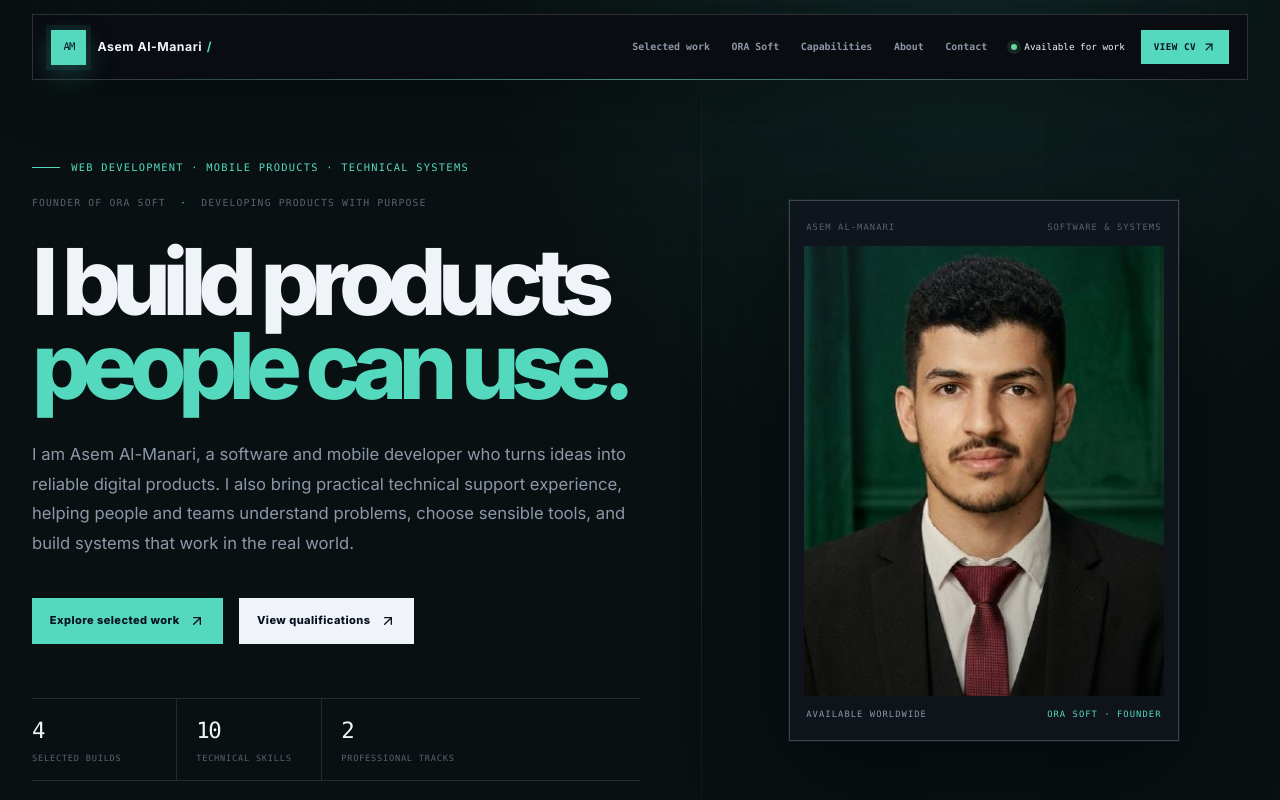
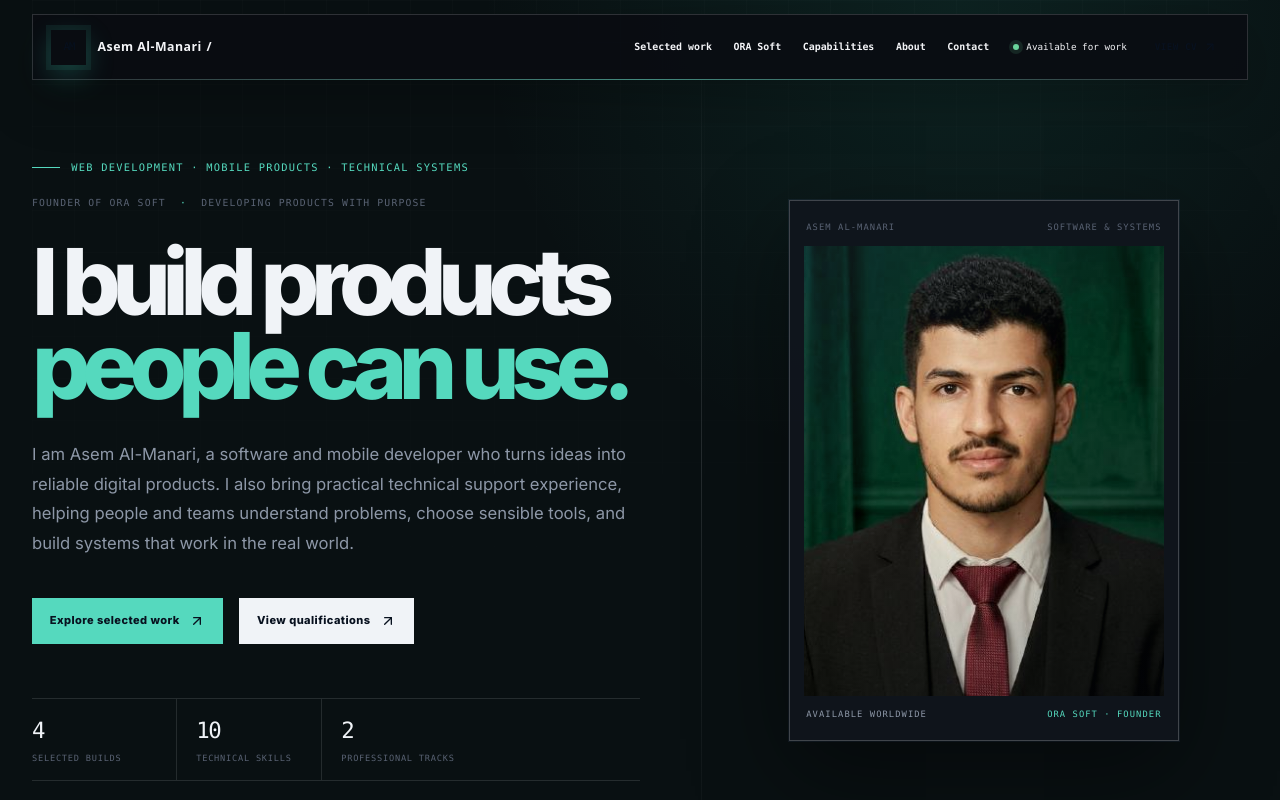
Before and after one commit to bassamdev711/asem-portfolio, a Next.js app: page / in a window 1280 px wide. Shown: the top 800 px of the page. Built offline with nearby package versions, Linux system fonts and the light colour scheme; no server answers.

Commit message:
Unify technical header and footer across pages

```diff
--- a/app/(public)/layout.tsx
+++ b/app/(public)/layout.tsx
@@ -1,17 +1,3 @@
-import { Footer } from "@/components/footer";
-import { Navigation } from "@/components/navigation";
-import { staticProfile, staticSocialLinks } from "@/lib/static-data";
-
-export default function PublicLayout({
-  children,
-}: {
-  children: React.ReactNode;
-}) {
-  return (
-    <div className="relative min-h-screen">
-      <Navigation />
-      <main className="pt-16">{children}</main>
-      <Footer profile={staticProfile} socialLinks={staticSocialLinks} />
-    </div>
-  );
+export default function PublicLayout({ children }: { children: React.ReactNode }) {
+  return <>{children}</>;
 }
--- a/app/layout.tsx
+++ b/app/layout.tsx
@@ -2,6 +2,7 @@
 import { Inter } from "next/font/google";
 import { ThemeProvider } from "@/components/theme-provider";
 import { Toaster } from "sonner";
+import { TechnicalFooter, TechnicalHeader } from "@/components/technical-chrome";
 import "./globals.css";
 
 const inter = Inter({
@@ -41,7 +42,9 @@
           enableSystem
           disableTransitionOnChange
         >
-          {children}
+          <TechnicalHeader />
+          <div id="top">{children}</div>
+          <TechnicalFooter />
           <Toaster richColors position="top-right" />
         </ThemeProvider>
       </body>
--- /dev/null
+++ b/components/technical-chrome.tsx
@@ -0,0 +1,39 @@
+import Link from "next/link";
+import { ArrowUpRight, Mail } from "lucide-react";
+import { staticProfile } from "@/lib/static-data";
+
+const navLinks = [
+  { href: "/#projects", label: "Selected work" },
+  { href: "/#orasoft", label: "ORA Soft" },
+  { href: "/#skills", label: "Capabilities" },
+  { href: "/#about", label: "About" },
+  { href: "/#contact", label: "Contact" },
+];
+
+export function TechnicalHeader() {
+  return (
+    <header className="technical-header">
+      <Link href="/" className="technical-brand" aria-label="Asem Al-Manari home">
+        <span className="technical-brand-mark">AM</span>
+        <span>Asem Al-Manari<span className="technical-brand-slash">/</span></span>
+      </Link>
+      <nav className="technical-nav" aria-label="Primary navigation">
+        {navLinks.map((link) => <Link key={link.href} href={link.href}>{link.label}</Link>)}
+      </nav>
+      <div className="technical-header-actions">
+        <a href={`mailto:${staticProfile.email}`} className="technical-availability"><span className="technical-status-dot" /> Available for work</a>
+        <Link href="/cv" className="technical-cv-link">View CV <ArrowUpRight size={14} /></Link>
+      </div>
+    </header>
+  );
+}
+
+export function TechnicalFooter() {
+  return (
+    <footer className="technical-footer technical-frame">
+      <span><b>AM</b> © {new Date().getFullYear()} Asem Al-Manari</span>
+      <span>Software development · mobile products · ORA Soft</span>
+      <a href="#top">Back to top <ArrowUpRight size={15} /></a>
+    </footer>
+  );
+}
--- a/components/technical-portfolio.tsx
+++ b/components/technical-portfolio.tsx
@@ -22,24 +22,6 @@
   return (
     <main className="technical-shell">
       <script type="application/ld+json" dangerouslySetInnerHTML={{ __html: JSON.stringify(jsonLd) }} />
-      <header className="technical-header">
-        <a href="#home" className="technical-brand" aria-label="Asem Al-Manari home">
-          <span className="technical-brand-mark">AM</span>
-          <span>Asem Al-Manari<span className="technical-brand-slash">/</span></span>
-        </a>
-        <nav className="technical-nav" aria-label="Primary navigation">
-          <a href="#projects">Selected work</a>
-          <a href="#orasoft">ORA Soft</a>
-          <a href="#skills">Capabilities</a>
-          <a href="#about">About</a>
-          <a href="#contact">Contact</a>
-        </nav>
-        <div className="technical-header-actions">
-          <a href={`mailto:${staticProfile.email}`} className="technical-availability"><span className="technical-status-dot" /> Available for work</a>
-          <Link href="/cv" className="technical-cv-link">View CV <ArrowUpRight size={14} /></Link>
-        </div>
-      </header>
-
       <section id="home" className="technical-hero technical-frame">
         <div className="technical-hero-line" />
         <div className="technical-hero-copy">
@@ -135,7 +117,6 @@
         <div className="technical-contact-panel"><div className="technical-contact-topline"><span>08 / Contact</span><span>Available for the right challenge</span></div><div className="technical-contact-content"><p className="technical-eyebrow"><span className="technical-eyebrow-line" /> Start a conversation</p><h2>Have a complex idea?<br /><span>Let&apos;s give it shape.</span></h2><p>Whether you need a practical digital product, a mobile experience, or technical support that brings clarity to the problem, I&apos;d be glad to hear what you&apos;re building.</p><a href={`mailto:${staticProfile.email}`} className="technical-button technical-button-light">{staticProfile.email} <ArrowUpRight size={17} /></a></div><div className="technical-contact-links"><a href={staticSocialLinks[0].url} target="_blank" rel="noreferrer"><Github size={17} /> GitHub</a><a href={`mailto:${staticProfile.email}`}><Mail size={17} /> Email</a>{staticProfile.phone && <a href={`tel:${staticProfile.phone}`}><Phone size={17} /> {staticProfile.phone}</a>}<span><MapPin size={17} /> {staticProfile.location}</span></div></div>
       </section>
 
-      <footer className="technical-footer technical-frame"><span><b>AM</b> © {new Date().getFullYear()} Asem Al-Manari</span><span>Designed, engineered, and shipped with intent.</span><a href="#home">Back to top <ArrowUpRight size={15} /></a></footer>
     </main>
   );
 }
```
